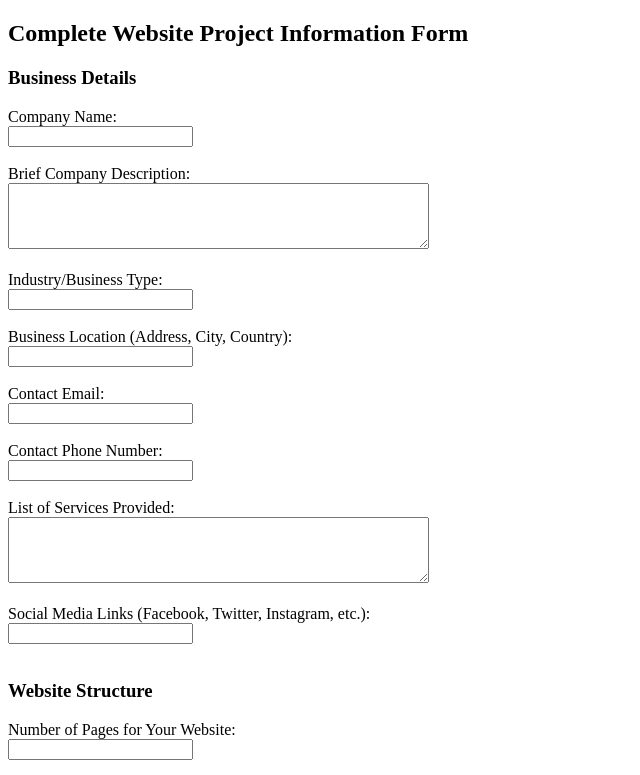
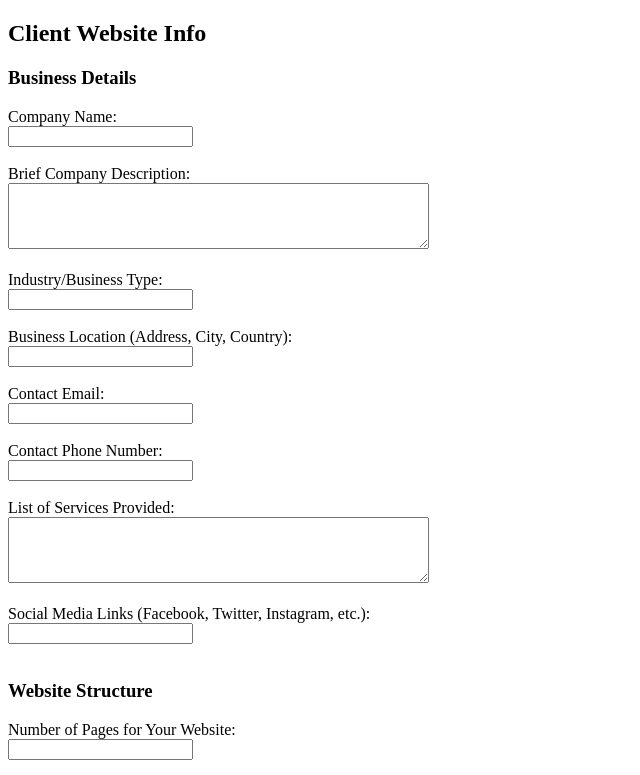
Before and after one commit to nickson-armani/client-website-info, a plain HTML site: page index.html in a window 1280 px wide. Shown: the top 775 px of the page, without its empty margins (0-640 px from the left). Drawn offline with Linux system fonts and the light colour scheme.

Commit message:
Update index.html

```diff
--- a/index.html
+++ b/index.html
@@ -6,7 +6,7 @@
     <title>Website Information Form</title>
 </head>
 <body>
-    <h2>Complete Website Project Information Form</h2>
+    <h2>Client Website Info</h2>
     <form action="https://formspree.io/f/mldgkkbj" method="POST" enctype="multipart/form-data">
 
         <!-- Business Details -->
```
